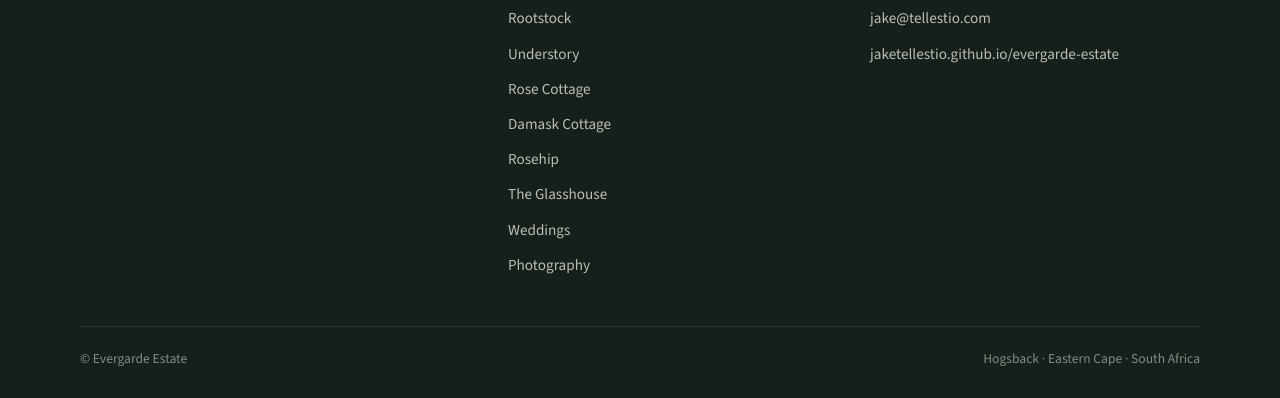
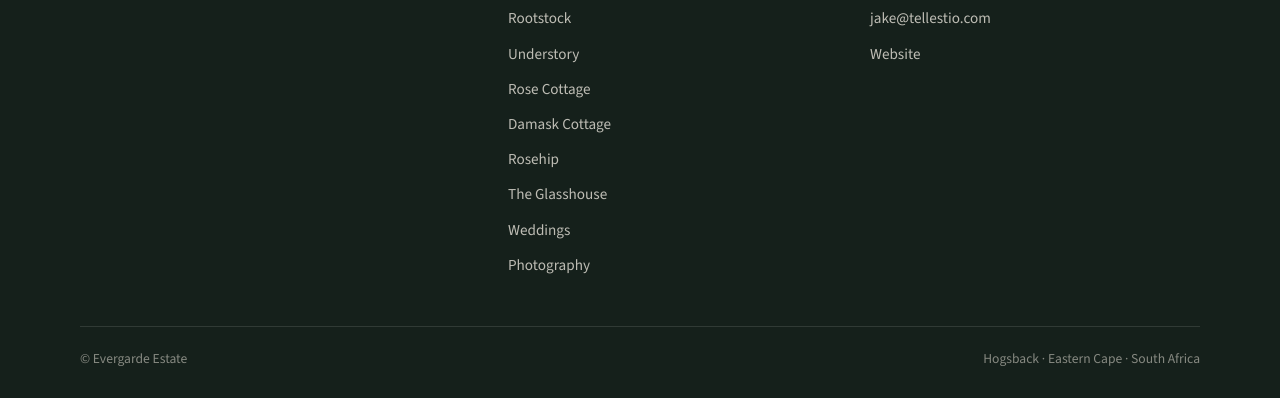
Before and after one commit to JakeTellestio/evergarde-estate, a website: page art-gallery.html in a window 1280 px wide. Shown: the part 1435-1833 px from the top of the page. Drawn offline with nearby package versions, Linux system fonts and the light colour scheme.

Commit message:
Use Website label for footer home link

```diff
--- a/art-gallery.html
+++ b/art-gallery.html
@@ -108,7 +108,7 @@
             <li>Hogsback, Eastern Cape</li>
             <li>South Africa</li>
             <li><a href="mailto:jake@tellestio.com">jake@tellestio.com</a></li>
-            <li><a href="https://jaketellestio.github.io/evergarde-estate/">jaketellestio.github.io/evergarde-estate</a></li>
+            <li><a href="index.html">Website</a></li>
           </ul>
         </div>
       </div>
```
Also changed, not shown: coffee-shop.html (+1 -1 lines), damask-cottage.html (+1 -1 lines), gallery.html (+1 -1 lines), glasshouse.html (+1 -1 lines), index.html (+1 -1 lines), nursery.html (+1 -1 lines), photography.html (+1 -1 lines), rose-cottage.html (+1 -1 lines), rosehip.html (+1 -1 lines), stay.html (+1 -1 lines), weddings.html (+1 -1 lines).
